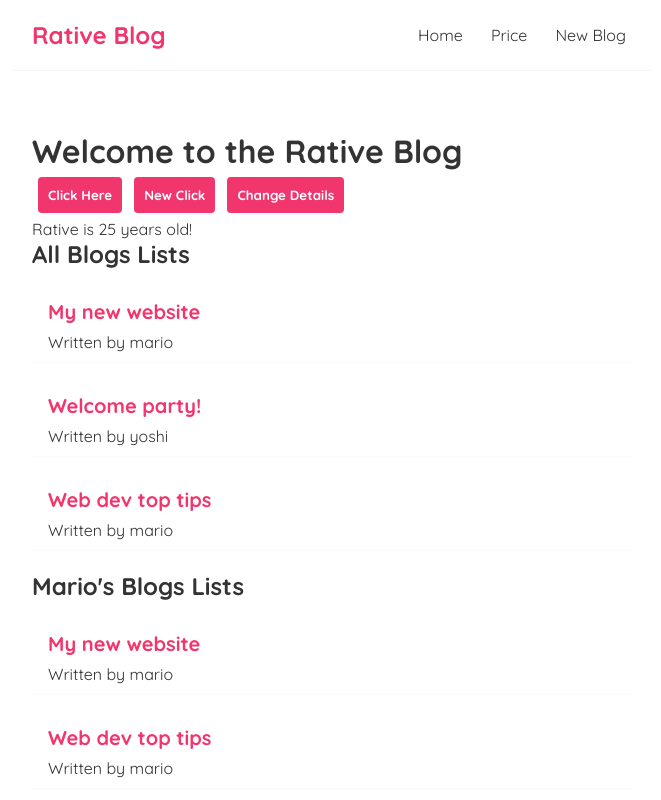
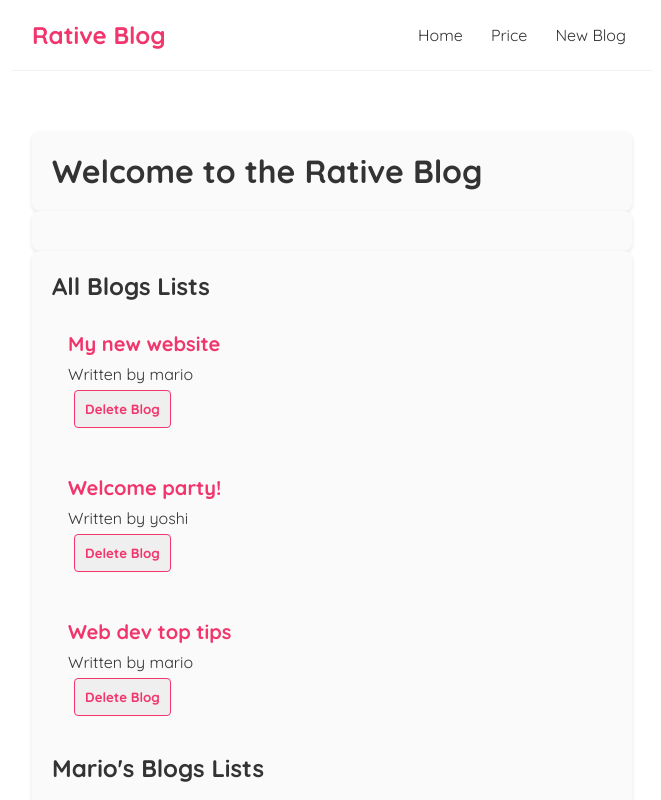
Before and after one commit to suvepatra004/mamba-blog, a React (Create React App) app: page / in a window 1280 px wide. Shown: the top 800 px of the page, without its empty margins (308-969 px from the left). Built offline with nearby package versions, Linux system fonts and the light colour scheme.

Commit message:
Changes in the did in deleting blog lists with one styling changes for the containers

```diff
--- a/src/Blogs.js
+++ b/src/Blogs.js
@@ -1,4 +1,4 @@
-const Blogs = ({ blogs = [], title = "" }) => {
+const Blogs = ({ blogs = [], title = "", handleDelete }) => {
   return (
     <div>
       <h2>{title}</h2>
@@ -7,6 +7,9 @@ const Blogs = ({ blogs = [], title = "" }) => {
           <div className="blog-preview" key={blog.id}>
             <h2>{blog.title}</h2>
             <p>Written by {blog.author}</p>
+            <button className="blog-btn" onClick={() => handleDelete(blog.id)}>
+              Delete Blog
+            </button>
           </div>
         ))}
       </div>
--- a/src/Home.js
+++ b/src/Home.js
@@ -4,7 +4,7 @@ import Blogs from "./Blogs"; // Importing the Blogs component
 
 const Home = () => {
   // Properly initialized blogs state as an array of objects
-  const [blogs] = useState([
+  const [blogs, setBlogs] = useState([
     { id: 1, title: "My new website", body: "lorem ipsum...", author: "mario" },
     { id: 2, title: "Welcome party!", body: "lorem ipsum...", author: "yoshi" },
     {
@@ -15,10 +15,13 @@ const Home = () => {
     },
   ]);
 
+  // Function for handling button clicks
   const handleClick = () => {
     console.log("Check Mate!");
   };
 
+  // Function for handling new click with a dynamic name
+  // This function can be used to greet a user or perform an action based on the name
   const handleNewClick = (name) => {
     console.log(`Hello ${name}, welcome to the Rative Blog!`);
   };
@@ -32,27 +35,39 @@ const Home = () => {
     setAge(50);
   };
 
+  // Function for Deleting a Blog from the list
+  const handleDelete = (id) => {
+    const newBlogs = blogs.filter((blog) => blog.id !== id);
+    setBlogs(newBlogs);
+  };
+
+  // ----------------- Components Returns -----------------
   return (
     <div>
-      <div className="container-1">
+      <div className="container">
         <h1>Welcome to the Rative Blog</h1>
-        <button onClick={handleClick} className="home-btn">
+
+        {/* Buttons to be used Later */}
+        {/* <button onClick={handleClick} className="home-btn">
           Click Here
         </button>
         <button onClick={() => handleNewClick("Suvendu")} className="home-btn">
           New Click
-        </button>
+        </button> */}
 
         {/* Using the 'useState' hook for changing the name after clicking the button. */}
-        <button onClick={changeName} className="home-btn">
+        {/* <button onClick={changeName} className="home-btn">
           Change Details
-        </button>
+        </button> */}
       </div>
-      <div className="container-2">
-        <Age name={name} age={age} />
-      </div>
-      <div className="container-3">
-        <Blogs blogs={blogs} title="All Blogs Lists" />
+      <div className="container">{/* <Age name={name} age={age} /> */}</div>
+      <div className="container">
+        {/* Displaying the Age component with dynamic values */}
+        <Blogs
+          blogs={blogs}
+          title="All Blogs Lists"
+          handleDelete={handleDelete}
+        />
 
         {/* Filtering blogs by author 'mario' and passing to Blogs component */}
         <Blogs
--- a/src/index.css
+++ b/src/index.css
@@ -1,4 +1,4 @@
-@import url('https://fonts.googleapis.com/css2?family=Quicksand:wght@300;400;500;600;700&display=swap');
+@import url("https://fonts.googleapis.com/css2?family=Quicksand:wght@300;400;500;600;700&display=swap");
 
 /* base styles */
 * {
@@ -33,6 +33,12 @@
   margin: 40px auto;
   padding: 20px;
 }
+.container {
+  padding: 20px;
+  background: #fafafa;
+  border-radius: 8px;
+  box-shadow: 0 2px 4px rgba(0, 0, 0, 0.1);
+}
 .home-btn {
   padding: 10px;
   margin: 6px;
@@ -40,6 +46,15 @@
   color: white;
   border: none;
   border-radius: 4px;
+  cursor: pointer;
+  font-weight: 700;
+}
+.blog-btn {
+  padding: 10px;
+  margin: 6px;
+  border: 1px solid #f1356d;
+  border-radius: 4px;
+  color: #f1356d;
   cursor: pointer;
   font-weight: 700;
 }
@@ -51,7 +66,7 @@
   border-bottom: 1px solid #fafafa;
 }
 .blog-preview:hover {
-  box-shadow: 1px 3px 5px rgba(0,0,0,0.1);
+  box-shadow: 1px 3px 5px rgba(0, 0, 0, 0.1);
 }
 .blog-preview h2 {
   font-size: 20px;
```
